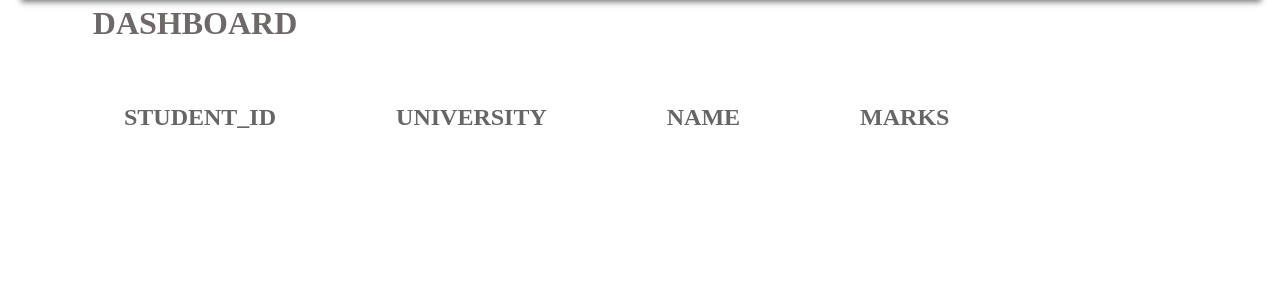
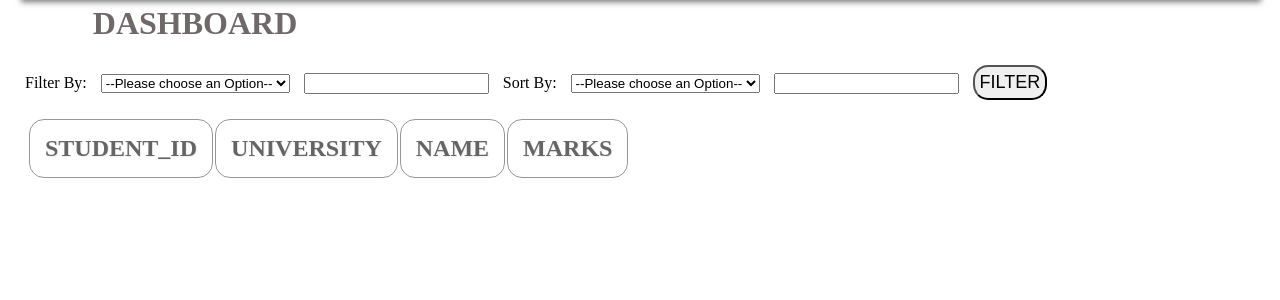
Before and after one commit to Owzaa/Registree-Assessment, a Django app: page / in a window 1280 px wide. Shown: the part 163-463 px from the top of the page. Run offline with Django 4.2, Linux system fonts and the light colour scheme; data that the repository does not hold is empty.

Commit message:
commit on master

```diff
--- a/universityWeb/universityDashboard/static/css/university_Style.css
+++ b/universityWeb/universityDashboard/static/css/university_Style.css
@@ -25,5 +25,19 @@ ul>li{
 .textHeader{width:350px;height:50px;display: flex;padding-top:15px 15px;color:rgba(71, 63, 63, 0.783);text-transform: uppercase;}
 .navbar-nav{display: flex;background-color: rgba(196, 27, 4, 0.694);color:#fff;box-shadow: 1px 2px 6px 0px rgb(118, 118, 118);}
 thead{justify-content:space-between;display:inline-table;color:#666;}
-table { width:max-content; padding:35px;}
-th{display:inline;text-transform: uppercase;font-size: x-large;padding:55px;}
+th{border-radius:15px;text-transform: uppercase;font-size: x-large;padding:15px;;margin-left:5px;}
+thead, tfoot {
+    color: rgba(13, 13, 13, 0.617);
+    margin-right:5px;
+    text-shadow: 1px 1px 1px rgba(121, 121, 121, 0.116);
+  }
+  table {
+    background-color: #ffffff;
+  }
+
+  thead th, tfoot th, tfoot td {
+    margin-right:5px;
+
+    border: 1px solid rgba(0, 0, 0, 0.408);
+  }
+  button{border-radius:15px;text-transform: uppercase;font-size: large;padding:5px;;margin-left:5px;}
--- a/universityWeb/universityDashboard/templates/dashboard.html
+++ b/universityWeb/universityDashboard/templates/dashboard.html
@@ -5,6 +5,29 @@
 
 {% block content %}
 <h1 class="textHeader">Dashboard</h1>
+
+<form class="search-form" id="searchForm">
+    <label name="searchTable_Data">Filter By:</label>
+    <select id="filter-select">
+        <option value="">--Please choose an Option--</option>
+        <option value="name">Name</option>
+        <option value="student_id">Mark</option>
+        <option value="university">University</option>
+    </select>
+    <input type="text" name="search" class="text-input"/>
+
+    <label name="searchTable_Data">Sort By:</label>
+    <select id="filter-select">
+        <option value="">--Please choose an Option--</option>
+        <option value="name">Name</option>
+        <option value="student_id">Mark</option>
+        <option value="university">University</option>
+    </select>
+    <input type="text" name="search" class="text-input"/>
+    <button type="submit" class="btn-button">filter</button>
+
+
+</form>
 <table class="table-fullwidth bordered">
 <thead>
 
--- a/universityWeb/universityDashboard/views.py
+++ b/universityWeb/universityDashboard/views.py
@@ -1,14 +1,13 @@
 from django.shortcuts import render
 from django.views.generic import TemplateView
+import requests
 import os
 from .services import get_universitiesMarks, get_universitiesNames
 
 def homeView(request):
     title = 'Our Universities (UJ/SU)'
-    university_marks = get_universitiesMarks
-    university_names = get_universitiesNames
-    return render(request,'dashboard.html',{'university_marks':university_marks,
-                                            'university_names':university_names,'title':title})
+    university_data = requests.get('https://api.covid19api.com/countries').json()
+    return render(request,'dashboard.html',{'university_data':university_data, 'title':title})
 
 class GetUniversityNames(TemplateView):
     template_name ='dashboard.html'
```
